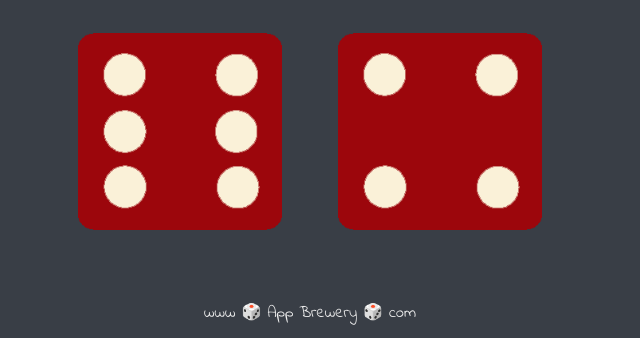
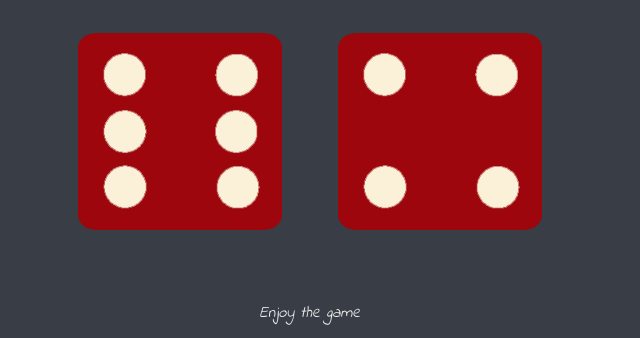
Before and after one commit to joshisamarth24/dice, a plain HTML site: page index.html in a window 1280 px wide. Shown: the part 462-800 px from the top of the page, without its empty margins (330-970 px from the left). Drawn offline with Linux system fonts and the light colour scheme.

Commit message:
updated index.html

```diff
--- a/index.html
+++ b/index.html
@@ -28,6 +28,6 @@
   </body>
 
   <footer>
-    www 🎲 App Brewery 🎲 com
+    <em>Enjoy the game</em>
   </footer>
 </html>
```
